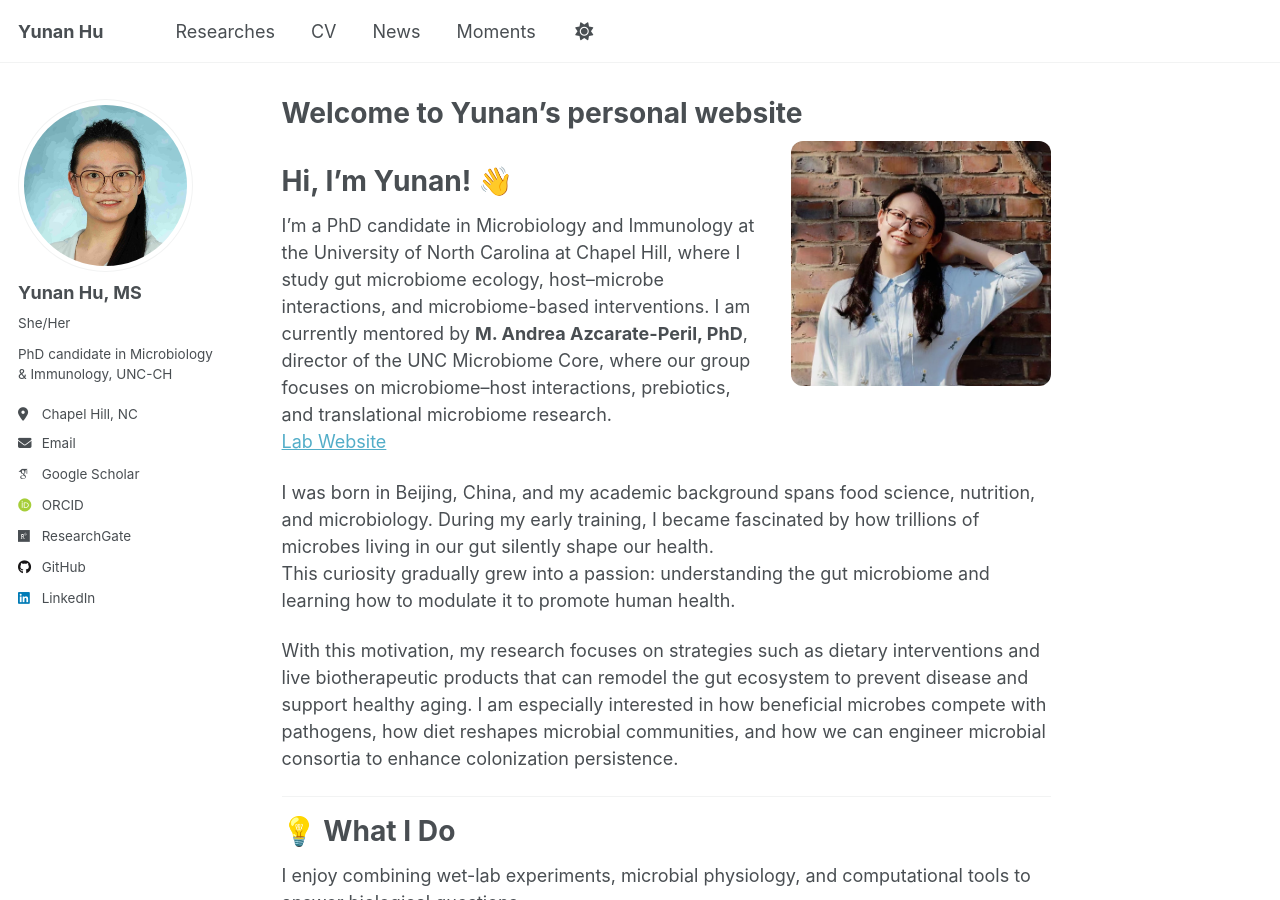
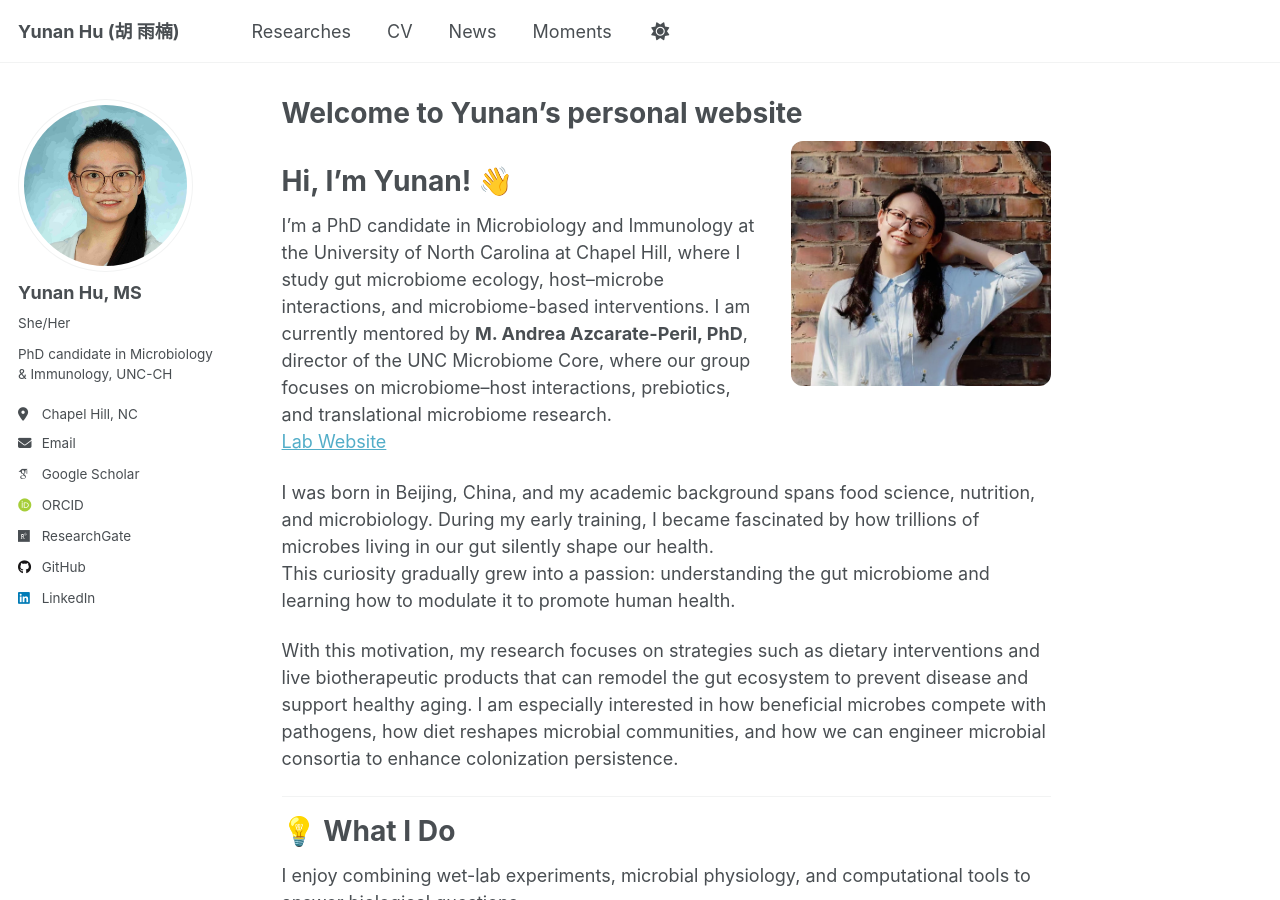
Before and after one commit to Yunan0525/Yunan0525.github.io, a Jekyll site: the page built from _pages/about.md, in a window 1280 px wide and 900 px high. Built offline with Jekyll 4.4.1, drawn with Linux system fonts in a browser that asks for light colours; some web fonts are replaced; a script that is not in the unit is left out.

Commit message:
Update _config.yml

```diff
--- a/_config.yml
+++ b/_config.yml
@@ -10,7 +10,7 @@
 locale                   : "en-US"
 #site_theme               : "minimal-mistakes-jekyll" # Currently available options are "default", "air"
 remote_theme: "cotes2020/jekyll-theme-chirpy"
-title: "Yunan Hu"
+title: "Yunan Hu (胡 雨楠)"
 name: "Yunan Hu"
 email: "yunan@ad.unc.edu"
 description: "PhD candidate in Microbiology and Immunology, University of North Carolina at Chapel Hill"
```
